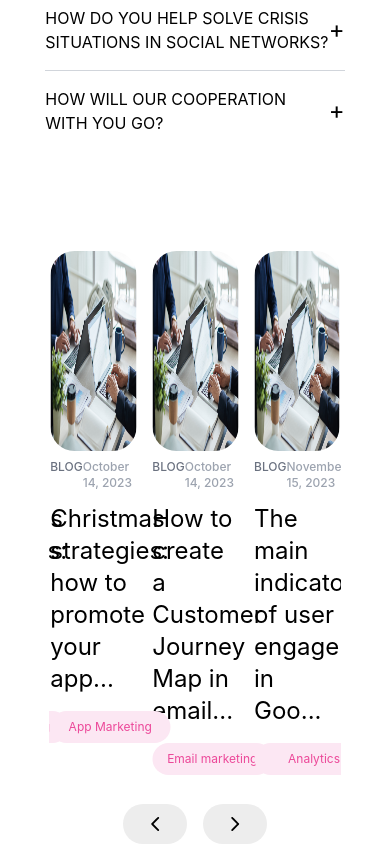
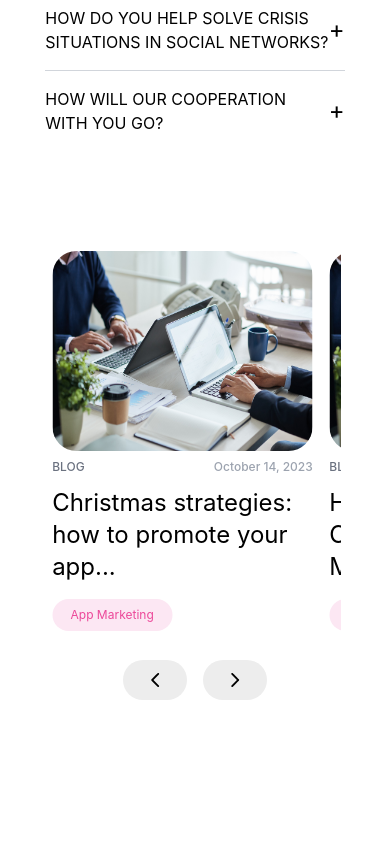
Before and after one commit to Hamzanaeem00/flow, a React (Vite) app: page / in a window 390 px wide. Shown: the part 6337-7181 px from the top of the page. After the commit the page ends 7037 px from the top, so only its background shows below. Built offline with nearby package versions, Linux system fonts and the light colour scheme; a web font is replaced by a local one.

Commit message:
responsive

```diff
--- a/src/pages/BlogCaurosal.jsx
+++ b/src/pages/BlogCaurosal.jsx
@@ -59,7 +59,7 @@ const options = { loop: true }
 
   return (
     <div className="embla max-w-[75vw] mt-20 mx-auto ">
-      <div className="embla__viewport" ref={emblaRef}>
+      <div className="embla__viewport grid"  ref={emblaRef}>
         <div className="embla__container ">
           {slides?.map((blog) => (
             <div key={blog.id} className='embla__slide '>
```
